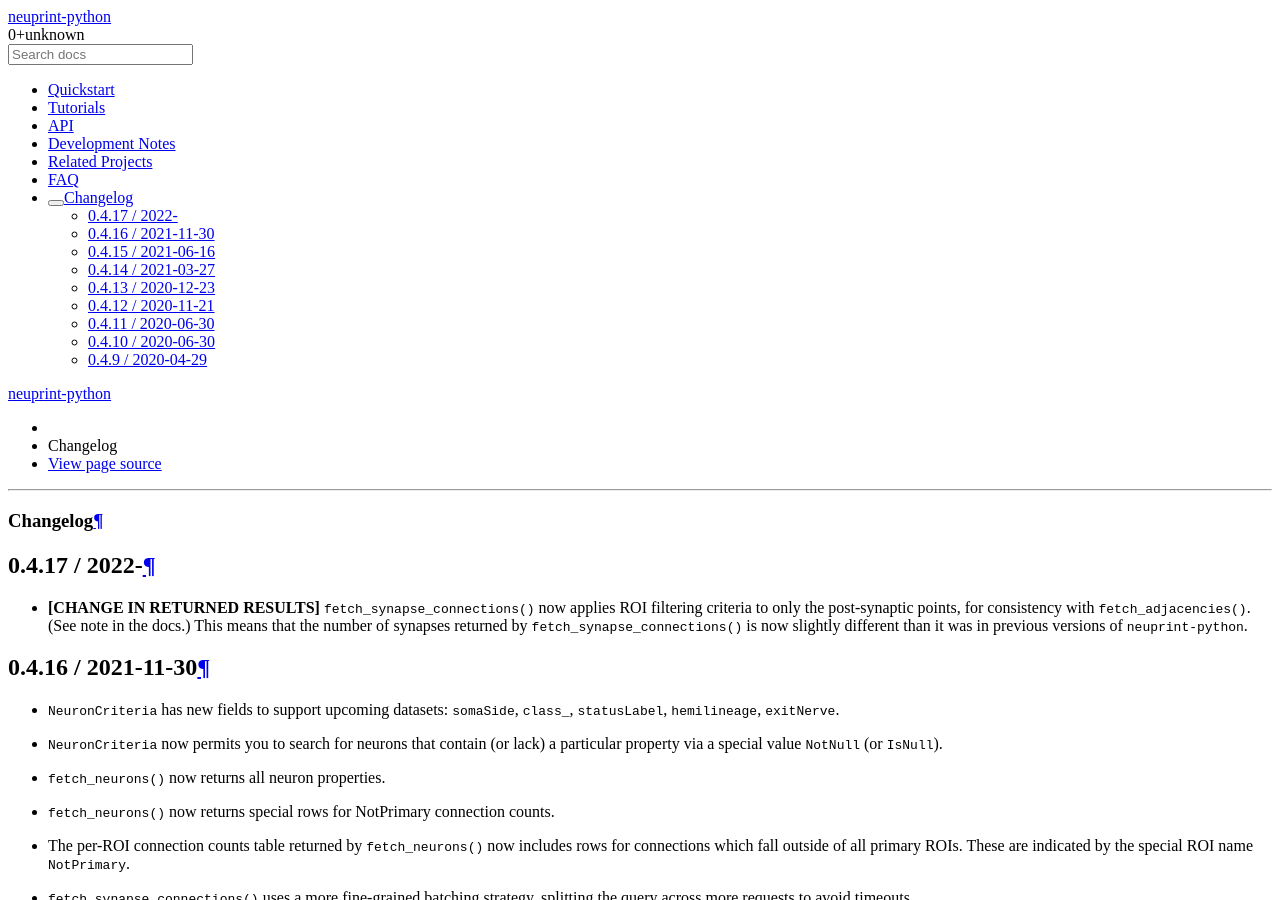
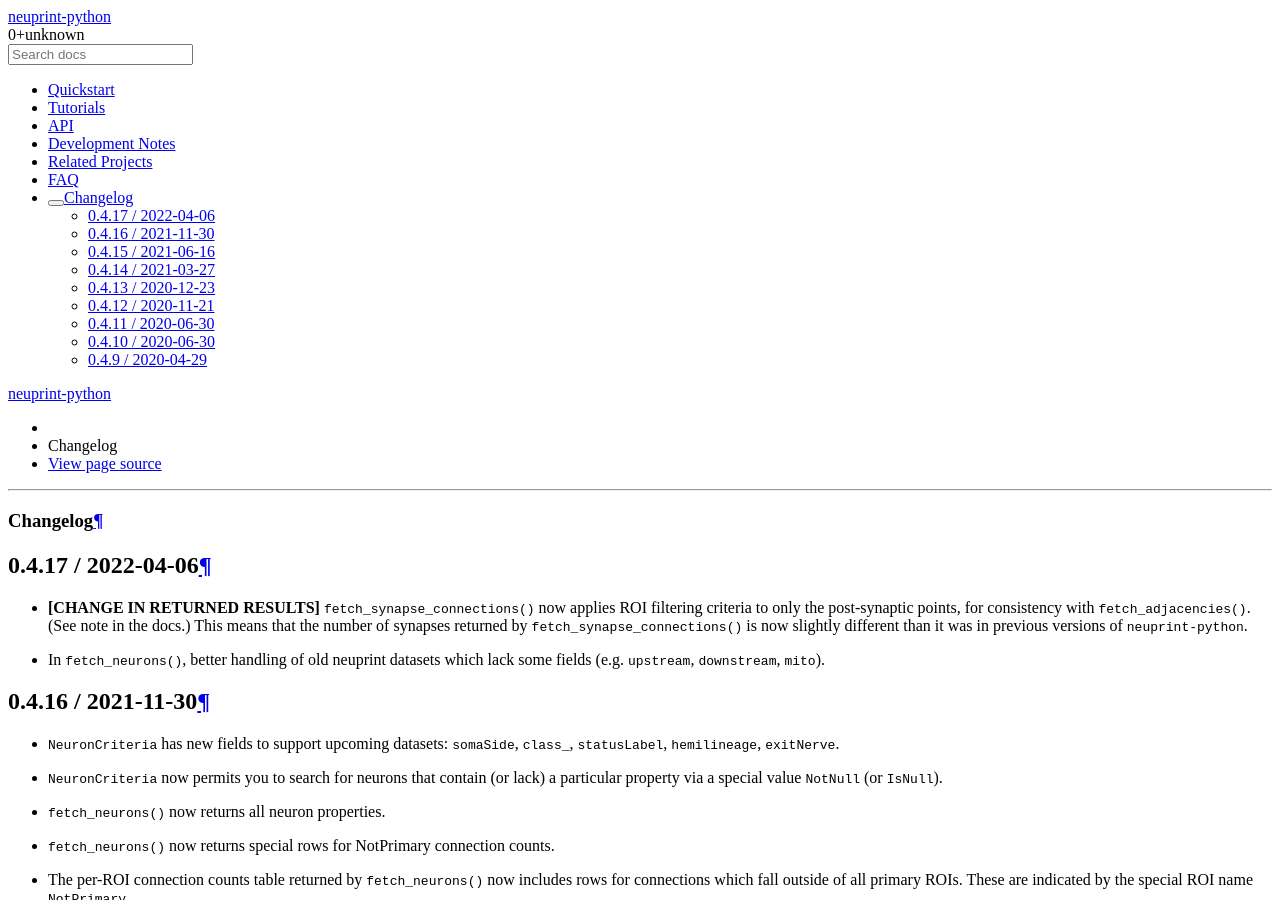
Before and after one commit to connectome-neuprint/neuprint-python, a Sphinx documentation site: the page built from docs/source/changelog.rst, in a window 1280 px wide and 900 px high. Built offline with Sphinx 7.4.7 and the Read the Docs theme 2.0.0, drawn with Linux system fonts in a browser that asks for light colours; pages that are not in the unit, such as notebooks, are missing from menus.

Commit message:
docs: changelog 0.4.17

```diff
--- a/docs/source/changelog.rst
+++ b/docs/source/changelog.rst
@@ -1,14 +1,14 @@
 Changelog
 =========
 
-0.4.17 / 2022-
+0.4.17 / 2022-04-06
 -------------------
 
 - **[CHANGE IN RETURNED RESULTS]** ``fetch_synapse_connections()`` now applies ROI filtering criteria to only the post-synaptic points,
   for consistency with ``fetch_adjacencies()``.  (See note in the docs.)
   This means that the number of synapses returned by ``fetch_synapse_connections()`` is now slightly different than it was in previous
   versions of ``neuprint-python``.
-
+- In ``fetch_neurons()``, better handling of old neuprint datasets which lack some fields (e.g. ``upstream``, ``downstream``, ``mito``).
 
 0.4.16 / 2021-11-30
 -------------------
```
